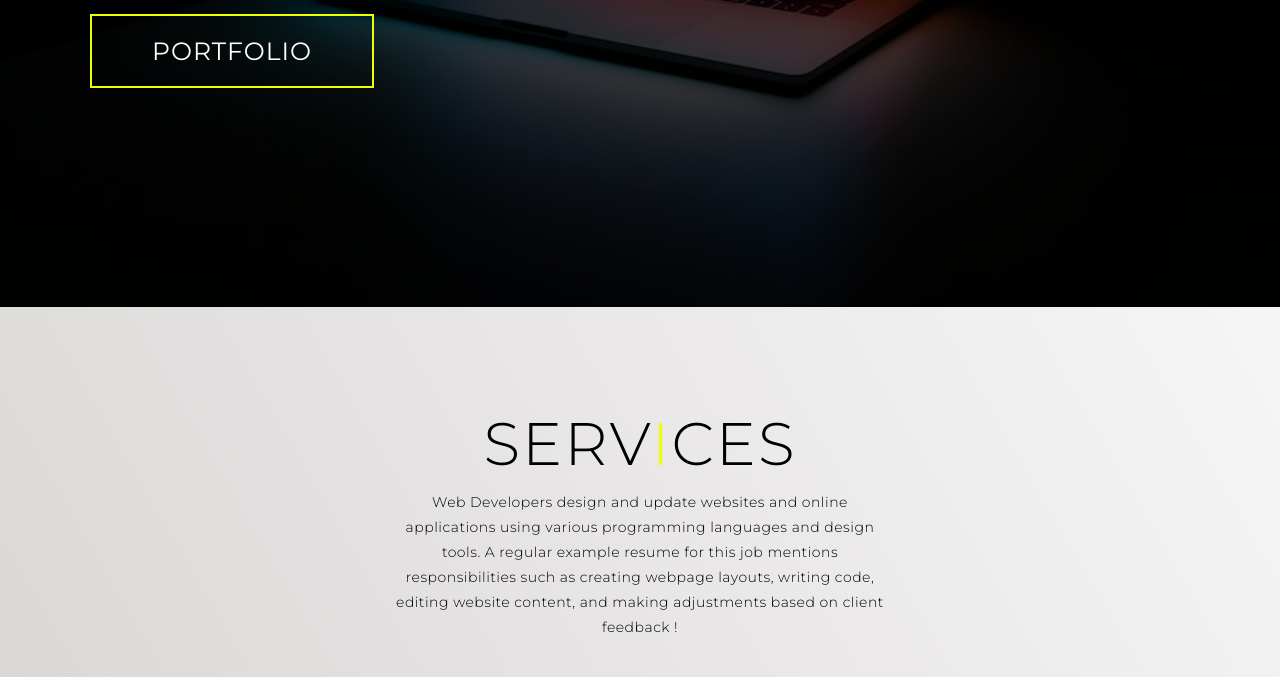
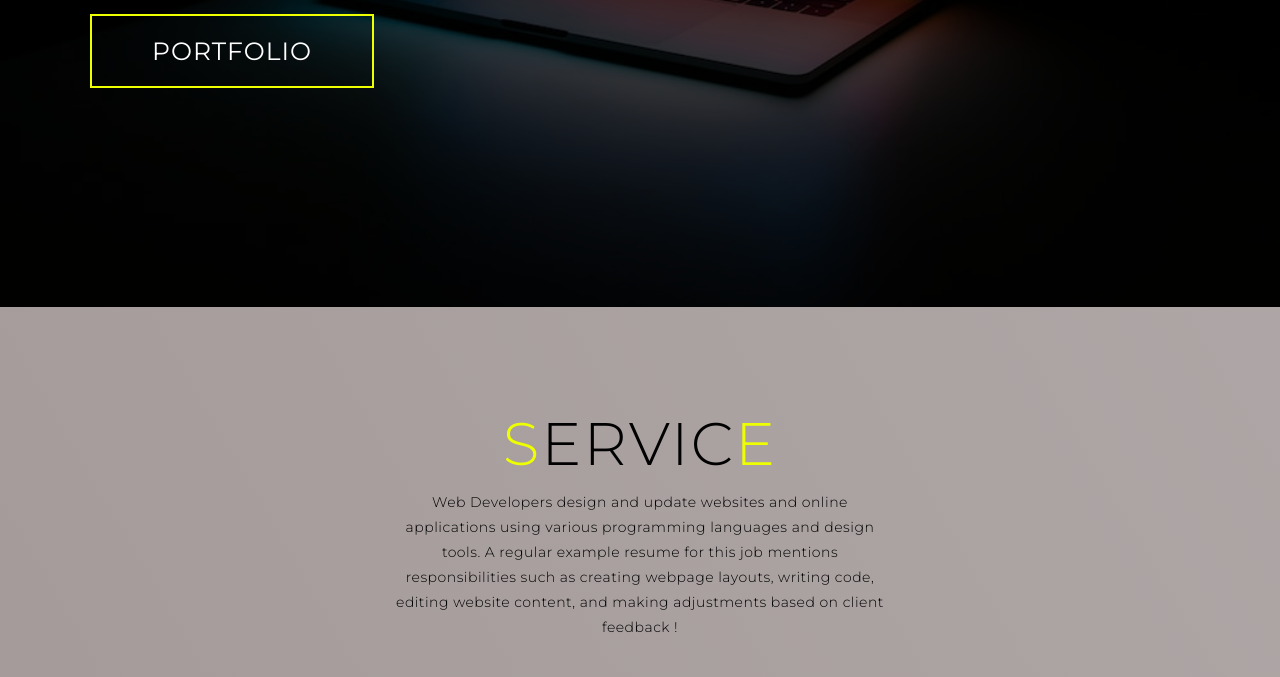
Before and after one commit to rafeldo36/profile, a plain HTML site: page index.html in a window 1280 px wide. Shown: the part 493-1170 px from the top of the page. Drawn offline with Linux system fonts and the light colour scheme.

Commit message:
first commit

```diff
--- a/index.html
+++ b/index.html
@@ -53,7 +53,7 @@
   <section id="services">
     <div class="services container">
       <div class="service-top">
-        <h1 class="section-title">Serv<span>i</span>ces</h1>
+        <h1 class="section-title"><span>S</span>ervic<span>E</span></h1>
         <p>Web Developers design and update websites and online applications using various programming languages and design tools. A regular example resume for this job mentions responsibilities such as creating webpage layouts, writing code, editing website content, and making adjustments based on client feedback !</p>
       </div>
       <div class="service-bottom">
--- a/style.css
+++ b/style.css
@@ -10,7 +10,7 @@ html {
 	scroll-behavior: smooth;
 }
 body{
-	background-image: linear-gradient(60deg, #a8a0a0 0%, #ffffff 100%);
+	background-image: linear-gradient(60deg, #948787 0%, #b1a9a9 100%);
 }
 a {
 	text-decoration: none;
```
